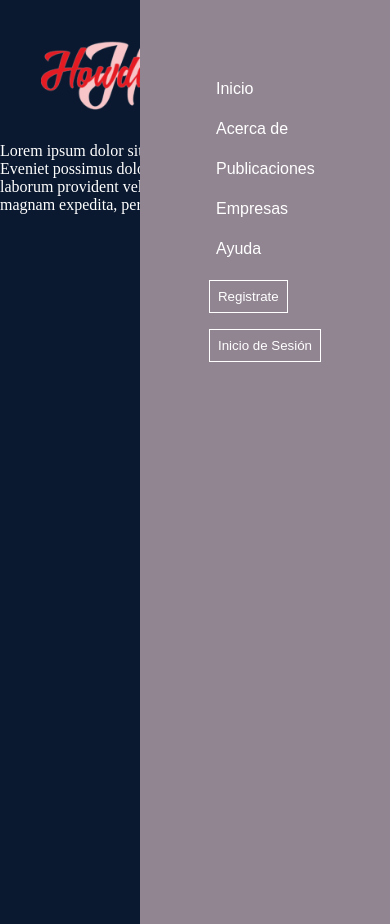
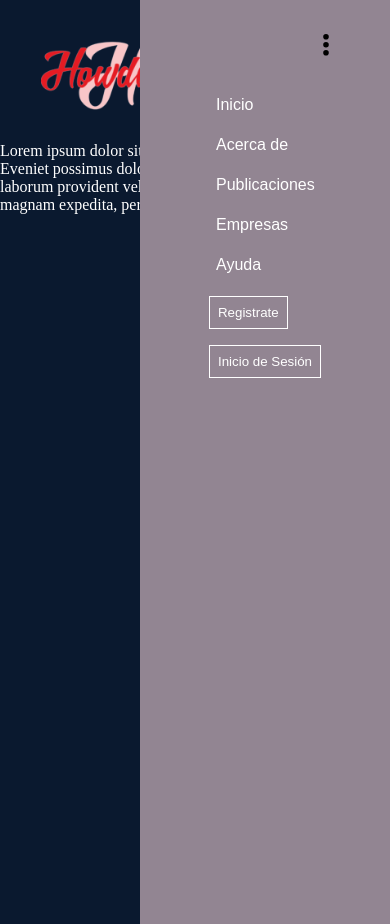
Before and after one commit to Layeska/front-howdyjob, an Angular app: page / in a window 390 px wide. Built offline with nearby package versions, Linux system fonts and the light colour scheme.

Commit message:
Añadiendo ícono de menú

```diff
--- a/src/components/menu/menu.component.css
+++ b/src/components/menu/menu.component.css
@@ -53,10 +53,24 @@ button {
     padding: 8px;
 }
 
+.iconoMenu svg {
+    display: none;
+    cursor: pointer;
+}
+
 @media screen and (max-width: 935px) {
     .menu {
         /*background: sandybrown;*/
         position: relative;
+    }
+
+    .iconoMenu svg {
+        display: flex;
+        position: absolute;
+        right: 3rem;
+        top: 2rem;
+        width: 2rem;
+        height: 1.6rem;
     }
 
     .menu .second {
--- a/src/components/menu/menu.component.html
+++ b/src/components/menu/menu.component.html
@@ -3,6 +3,11 @@
         <img src="../../assets/img/logo.png" alt="" />
     </div>
     <div class="second">
+        <div class="iconoMenu" *ngIf="clic">
+            <svg xmlns="http://www.w3.org/2000/svg" height="1em" viewBox="0 0 128 512" (click)="clic = true">
+                <path d="M64 360a56 56 0 1 0 0 112 56 56 0 1 0 0-112zm0-160a56 56 0 1 0 0 112 56 56 0 1 0 0-112zM120 96A56 56 0 1 0 8 96a56 56 0 1 0 112 0z"/>
+            </svg>
+        </div>
         <nav>
             <ul>
                 <li class="hvr-underline-from-center">Inicio</li>
--- a/src/components/menu/menu.component.ts
+++ b/src/components/menu/menu.component.ts
@@ -6,5 +6,10 @@ import { Component } from '@angular/core';
   styleUrls: ['./menu.component.css']
 })
 export class MenuComponent {
+  clic: boolean
 
+  constructor() {
+    this.clic = true
+    console.log(this.clic)
+  }
 }
```
